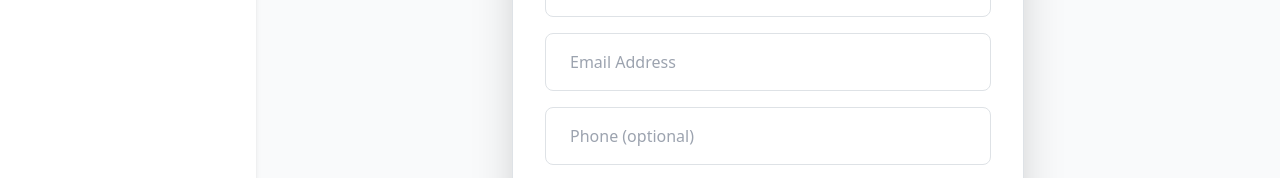
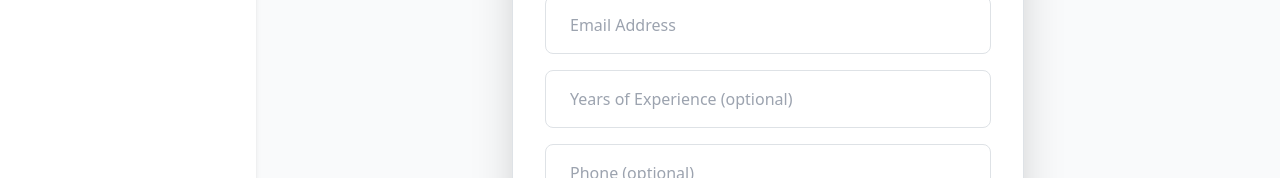
Before and after one commit to NeuralFlex/NerualHire-Frontend, a React (Create React App) app: page /jobs/1/apply in a window 1280 px wide. Shown: the part 372-550 px from the top of the page. Built offline with nearby package versions, Linux system fonts and the light colour scheme; no server answers; a small style sheet from the web is missing.

Commit message:
field addtion on applypage

```diff
--- a/src/components/ApplyForm.jsx
+++ b/src/components/ApplyForm.jsx
@@ -12,6 +12,7 @@ const ApplyForm = ({ jobId: propJobId }) => {
   const [showModal, setShowModal] = useState(false);
   const [message, setMessage] = useState("");
   const [isSubmitting, setIsSubmitting] = useState(false);
+  const [experience, setExperience] = useState("");
   const fileInputRef = useRef(null);
 
   const handleSubmit = async (e) => {
@@ -28,6 +29,7 @@ const ApplyForm = ({ jobId: propJobId }) => {
     formData.append("email", email);
     formData.append("phone", phone);
     formData.append("resume", resume);
+    formData.append("experience", experience);
 
     try {
       const data = await applyJob(jobId, formData);
@@ -40,10 +42,11 @@ const ApplyForm = ({ jobId: propJobId }) => {
       setFullName("");
       setEmail("");
       setPhone("");
+      setExperience("");
       setResume(null);
       if (fileInputRef.current) fileInputRef.current.value = "";
     } catch (err) {
-      setMessage(err.message || "❌ Something went wrong. Try again.");
+      setMessage(err.message || " Something went wrong. Try again.");
       setShowModal(true);
     } finally {
       setIsSubmitting(false);
@@ -77,6 +80,13 @@ const ApplyForm = ({ jobId: propJobId }) => {
             value={email}
             onChange={(e) => setEmail(e.target.value)}
             required
+            className="w-full border border-gray-300 px-4 py-3 rounded-lg focus:ring-2 focus:ring-[#D64948] focus:outline-none"
+          />
+          <input
+            type="number"
+            placeholder="Years of Experience (optional)"
+            value={experience}
+            onChange={(e) => setExperience(e.target.value)}
             className="w-full border border-gray-300 px-4 py-3 rounded-lg focus:ring-2 focus:ring-[#D64948] focus:outline-none"
           />
           <input
```
